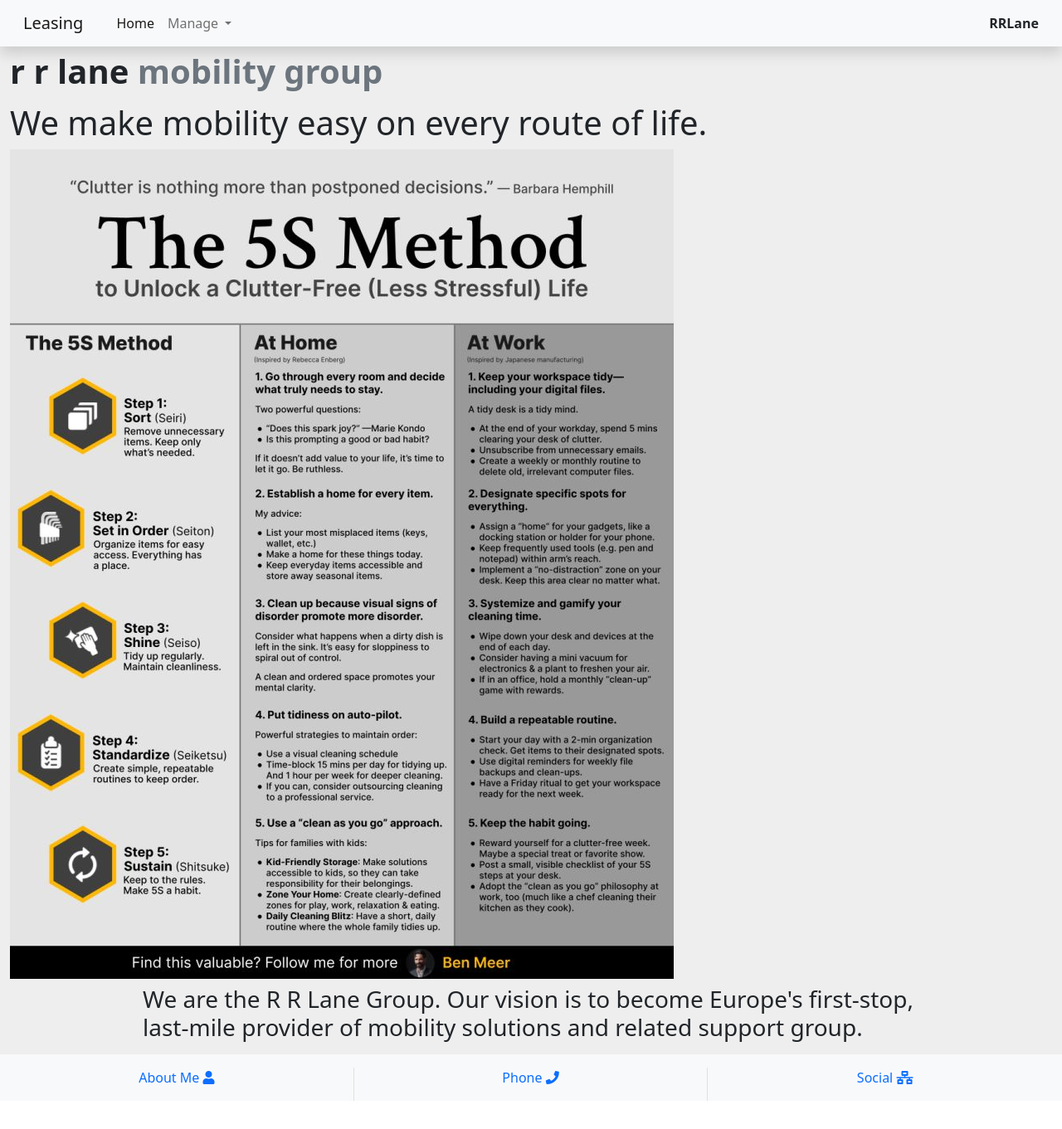
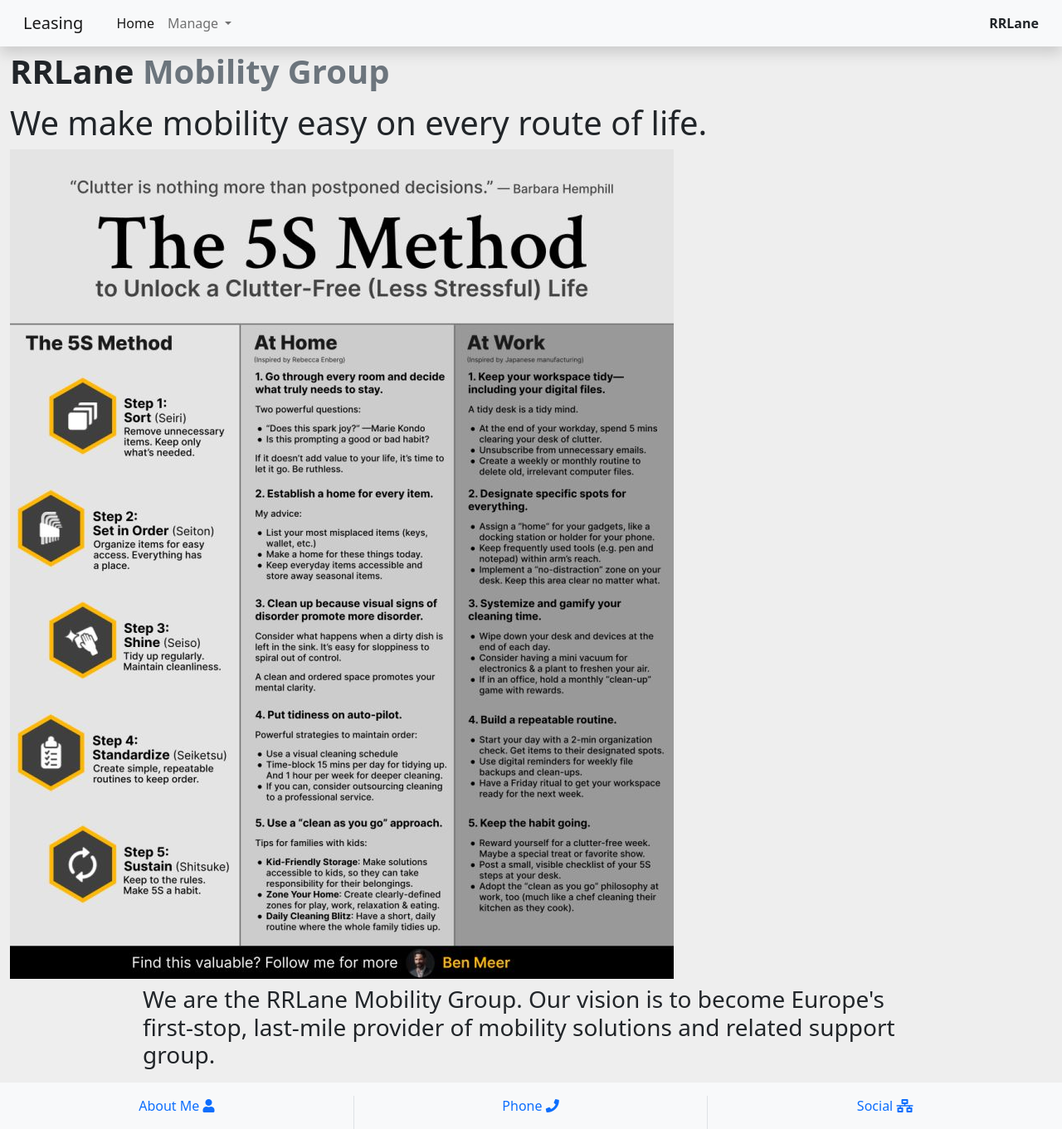
Before and after one commit to rishiraj88/leasing, an Angular app in the folder leasingclient/: page /home in a window 1280 px wide. Shown: the whole page at 83% size. Before the commit the page ends 1327 px from the top, so only its background shows below. Built offline with nearby package versions, Linux system fonts and the light colour scheme.

Commit message:
Add screenshots of Web UI.

```diff
--- a/leasingclient/src/app/home/home.component.html
+++ b/leasingclient/src/app/home/home.component.html
@@ -1,9 +1,9 @@
 <div class="container-fluid min-vh-100">
   <div class="row">
-<div class="text-lowercase fs-1 mb-2"><span class="fw-bold">R R Lane </span><span class="fw-bold text-muted">mobility group</span></div>
+<div class="fs-1 mb-2"><span class="fw-bold">RRLane </span><span class="fw-bold text-muted">Mobility Group</span></div>
 <h1>We make mobility easy on every route of life.</h1>
 <div class="my-4" class="">
 <img src="/assets/5S.jpg" alt="S5 method"/></div>
-<h3 class="my-2 col-sm-9 mx-auto">We are the R R Lane Group. Our vision is to become Europe's first-stop, last-mile provider of mobility solutions and related support group.
+<h3 class="my-2 col-sm-9 mx-auto">We are the RRLane Mobility Group. Our vision is to become Europe's first-stop, last-mile provider of mobility solutions and related support group.
 </h3></div>
 </div>
```
